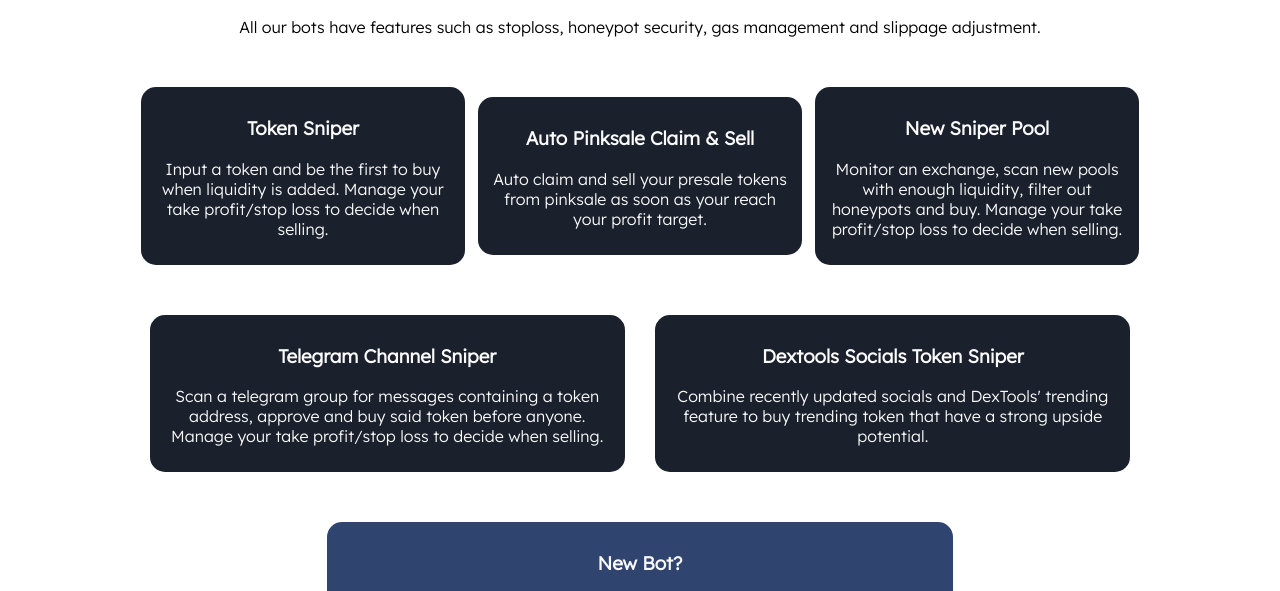
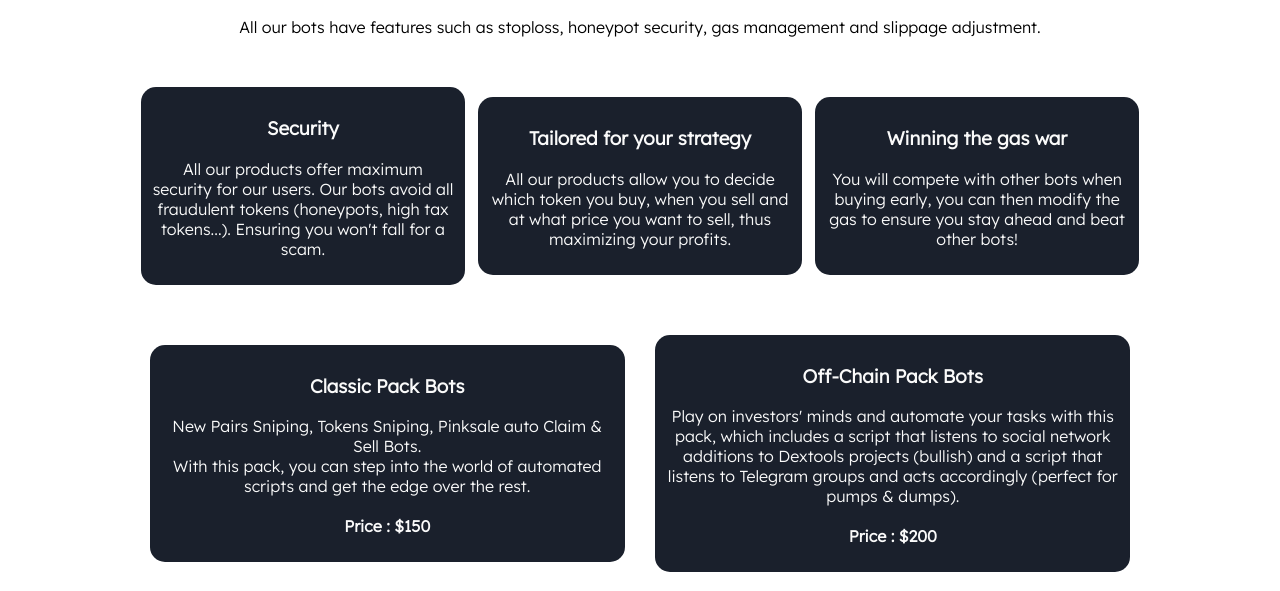
Before and after one commit to chipbots/chipbots.github.io, a plain HTML site: page bots.html in a window 1280 px wide. Shown: the part 184-775 px from the top of the page. Drawn offline with Linux system fonts and the light colour scheme.

Commit message:
Add files via upload

```diff
--- a/bots.html
+++ b/bots.html
@@ -35,32 +35,32 @@
     <p>All our bots have features such as stoploss, honeypot security, gas management and slippage adjustment.</p>
     <div class="bots">
         <div class="bot-1">
-            <h3>Token Sniper</h3>
-            <p>Input a token and be the first to buy when liquidity is added. Manage your take profit/stop loss to decide when selling.</p>
+            <h3>Security</h3>
+            <p>All our products offer maximum security for our users. Our bots avoid all fraudulent tokens (honeypots, high tax tokens...). Ensuring you won't fall for a scam.</p>
         </div>
         <div class="bot-2">
-            <h3>Auto Pinksale Claim & Sell</h3>
-            <p>Auto claim and sell your presale tokens from pinksale as soon as your reach your profit target.</p>
+            <h3>Tailored for your strategy</h3>
+            <p>All our products allow you to decide which token you buy, when you sell and at what price you want to sell, thus maximizing your profits.</p>
         </div>
         <div class="bot-3">
-            <h3>New Sniper Pool</h3>
-            <p>Monitor an exchange, scan new pools with enough liquidity, filter out honeypots and buy. Manage your take profit/stop loss to decide when selling.</p>
+            <h3>Winning the gas war</h3>
+            <p>You will compete with other bots when buying early, you can then modify the gas to ensure you stay ahead and beat other bots!</p>
         </div>
         </div>
         <div class="bots-2">
             <div class="bot-4">
-                <h3>Telegram Channel Sniper</h3>
-                <p>Scan a telegram group for messages containing a token address, approve and buy said token before anyone. Manage your take profit/stop loss to decide when selling.</p>
+                <h3>Classic Pack Bots</h3>
+                <p>New Pairs Sniping, Tokens Sniping, Pinksale auto Claim & Sell Bots.<br />With this pack, you can step into the world of automated scripts and get the edge over the rest.<br /><br /><b>Price : $150</b></p>
             </div>
             <div class="bot-5">
-                <h3>Dextools Socials Token Sniper</h3>
-                <p>Combine recently updated socials and DexTools' trending feature to buy trending token that have a strong upside potential.</p>
+                <h3>Off-Chain Pack Bots</h3>
+                <p>Play on investors' minds and automate your tasks with this pack, which includes a script that listens to social network additions to Dextools projects (bullish) and a script that listens to Telegram groups and acts accordingly (perfect for pumps & dumps).<br /><br /><b>Price : $200</b></p>
             </div>
     </div>
     <div class="new-bot">
         <div class="new">
             <h3>New Bot?</h3>
-        <p>Contact us on Telegram to ask for your own custom bot, so we can give you a quick quote.</p>
+        <p>Would you like to build your own custom bot, or get a single bot from a pack?<br />Contact us on Telegram, so we can give you a quick quote.</p>
         </div>
     </div>
   </div>
```
